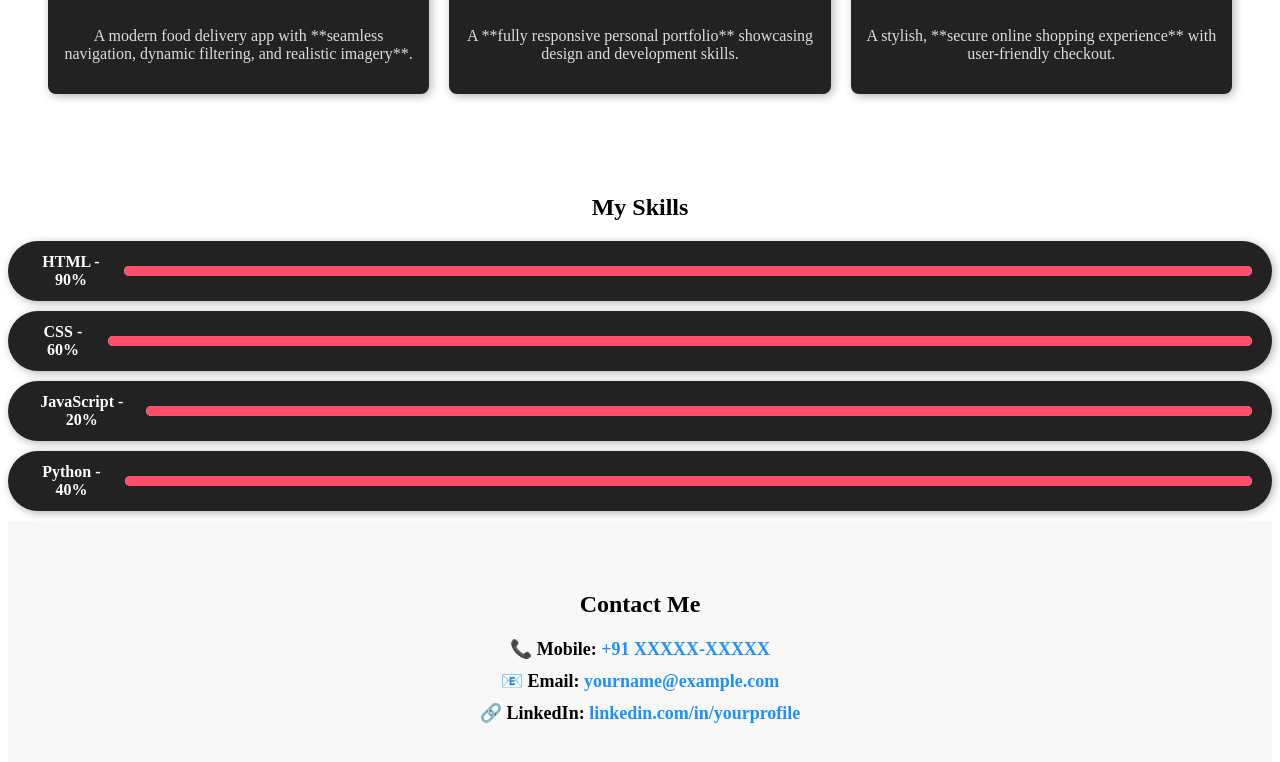
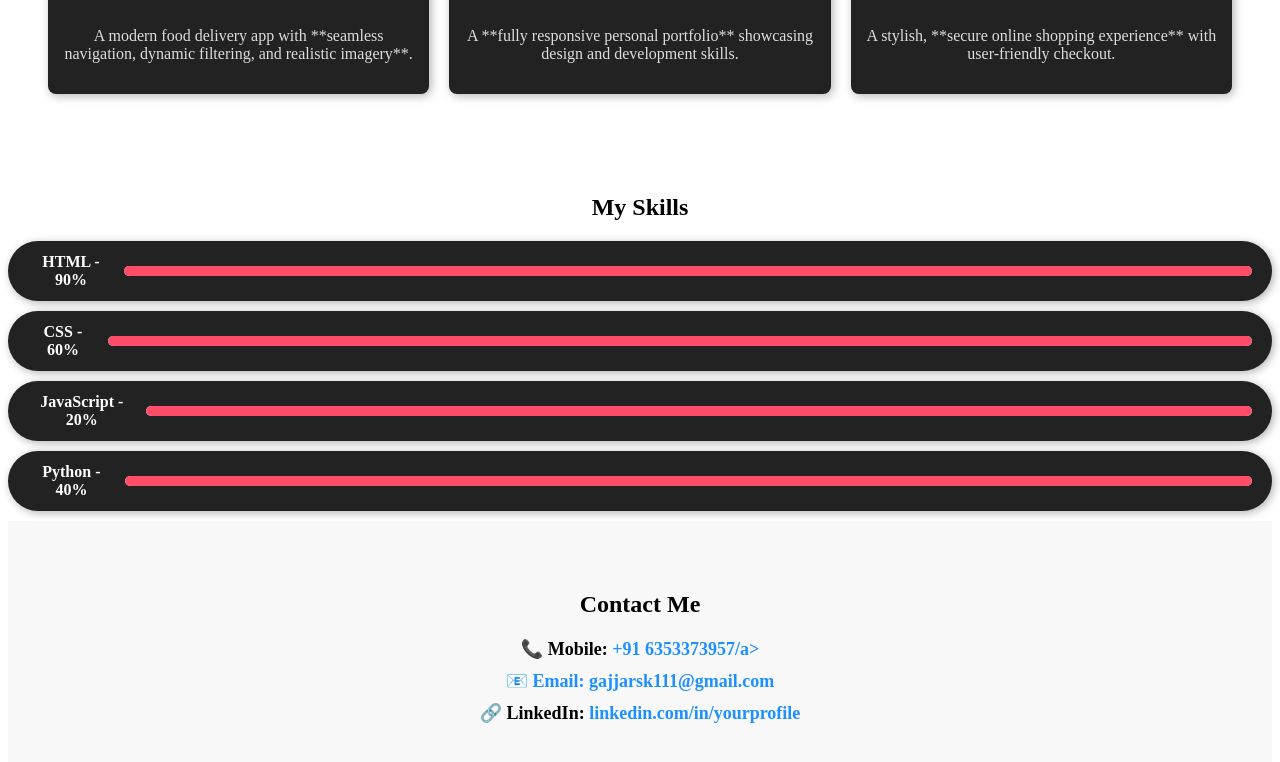
Before and after one commit to KISHAN652/PORTFOLIO-WEB, a plain HTML site: page public/index.html in a window 1280 px wide. Shown: the part 1378-2140 px from the top of the page. Drawn offline with Linux system fonts and the light colour scheme.

Commit message:
Update index.html

```diff
--- a/public/index.html
+++ b/public/index.html
@@ -96,8 +96,8 @@
 </section>
 <section id="contact">
     <h2>Contact Me</h2>
-    <p><strong>📞 Mobile:</strong> <a href="tel:+916353373957">+91 XXXXX-XXXXX</a></p>
-    <p><strong>📧 Email:</strong> <a href="mailto:gajjarsk111@gmail.com">yourname@example.com</a></p>
+    <p><strong>📞 Mobile:</strong> <a href="tel:+916353373957">+91 6353373957/a></p>
+    <p><strong>📧 Email:</strong> <a href="mailto:gajjarsk111@gmail.com">gajjarsk111@gmail.com</a></p>
     <p><strong>🔗 LinkedIn:</strong> <a href="https://www.linkedin.com/in/kishan-sondagar-334a5a291?utm_source=share&utm_campaign=share_via&utm_content=profile&utm_medium=android_app" target="_blank">linkedin.com/in/yourprofile</a></p>
 </section>
 
```
